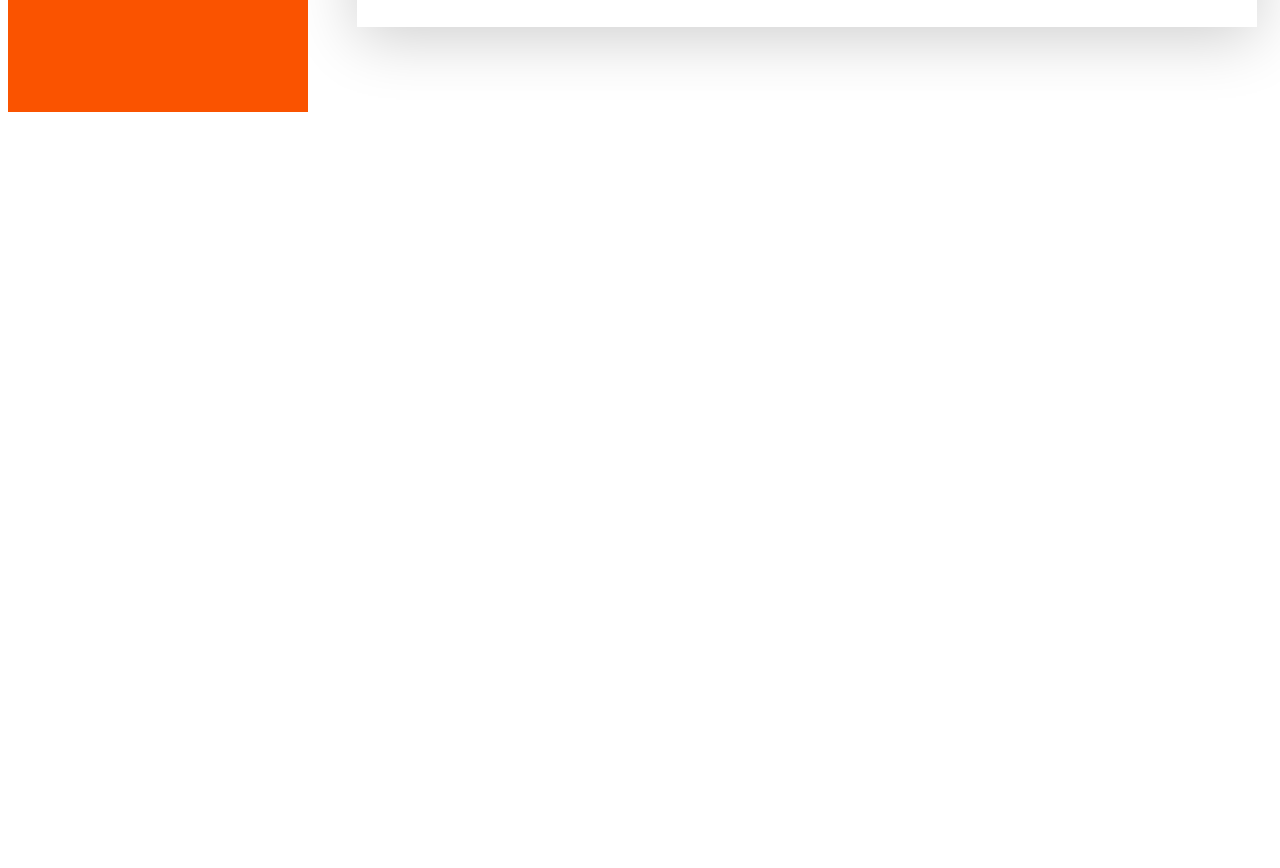
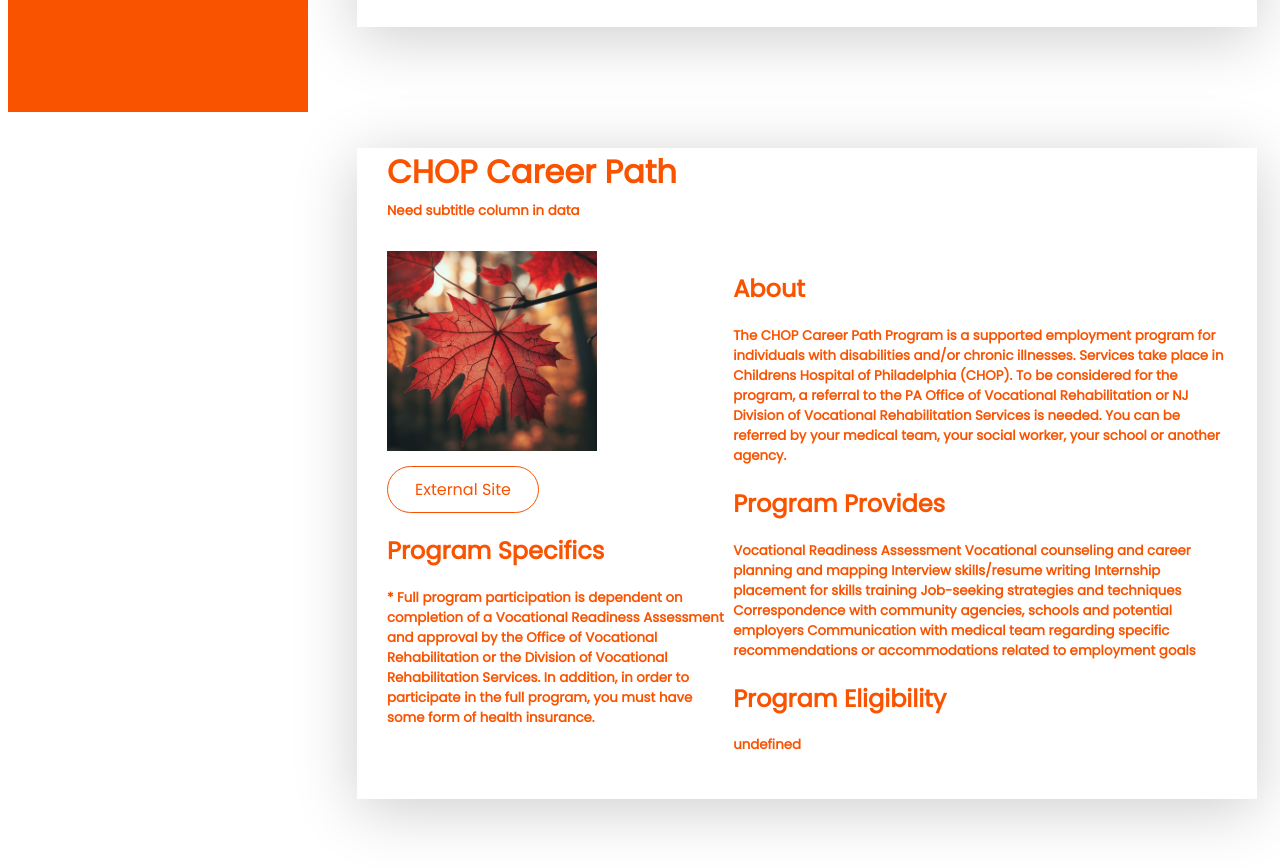
Before and after one commit to SofiaFasullo/sayre-plan, a plain HTML site: page index-students.html in a window 1280 px wide. Shown: the part 696-1564 px from the top of the page. Before the commit the page ends 931 px from the top, so only its background shows below. Drawn offline with nearby package versions, Linux system fonts and the light colour scheme.

Commit message:
student data displays on command
got a commend NOT linked to the checkboxes to display student data in stylized form

```diff
--- a/index-students.html
+++ b/index-students.html
@@ -134,17 +134,10 @@
                     </div>
                     </div>
                     </div>
+                </div>
+            </div>
 
-
-
-
-
-
-
-                </div>
-
-            </div>
-            <div class="div the-next-div"></div>
+            <div class="space-for-data" id="space-for-data"></div>
 
 
         </div>
--- a/js/students.js
+++ b/js/students.js
@@ -16,15 +16,69 @@
     .then(onSuccess);
   }
 
-function ondataLoad(data) {
-    console.log(data);
+
+
+
+function showDataInList(feature) {
+  const spaceForData = document.querySelector('#space-for-data');
+  var programProfile = `
+            <div class="div">
+                <div class="content">
+                    <div class="program-name">
+                        <h1 class="text data-title">${feature.properties['Program_Name']}</h1>
+                        <h3 class="text data-subtitle">Need subtitle column in data</h3>
+                    </div>
+
+                    <div class="below-program-name">
+                        <div class="col col-left">
+                        <img class="data-image" src="./photos/post-secondary-dev/placeholder.jpg" alt="Image a leaf">
+                        <a class="text data-link" href="${feature.properties['Program_Link']}">External Site</a>
+                        <div class="sub-content specifics">
+                            <h2 class="text data-program-specifics">Program Specifics</h2>
+                            <h3 class="text data-specifics-content">${feature.properties['Other Considerations']}</h3>
+                        </div>
+                    </div>
+
+                    <div class="col col-right">
+                        <div class="sub-content about">
+                        <h2 class="text data-about">About</h2>
+                        <h3 class="text data-about-content">${feature.properties['About']}</h3>
+                    </div>
+
+                    <div class="sub-content provides">
+                        <h2 class="text data-program-provides">Program Provides</h2>
+                        <h3 class="text data-provides-content">${feature.properties['Program Provides']}</h3>
+                    </div>
+
+                    <div class="sub-content eligibility">
+                        <h2 class="text data-program-eligibility">Program Eligibility</h2>
+                        <h3 class="text data-eligibility-content">${feature.properties['Program_Eligibility']}</h3>
+                    </div>
+                    </div>
+                    </div>
+                </div>
+            </div>
+`
+  spaceForData.innerHTML = programProfile;
+
 }
 
-grabStudentOpportunitiesData(ondataLoad);
+function testRun(programs) {
+  //console.log(programs.features);
+  for (const program of programs.features) {
+    const name = program.properties.Program_Name
+    if(name == "CHOP Career Path ") {
+      showDataInList(program);
+    }
+  }
 
+}
 
-const dataListEl = document.querySelector('#data-list');
-const dataTitleEl = document.querySelector('.election-info-title')
+function onDataLoad(data) {
+  testRun(data);
+}
+
+grabStudentOpportunitiesData(onDataLoad);
 
 //show most recent data as "last updated" and "earliest data from" most recent
 // function showDataInList(feature) {
```
